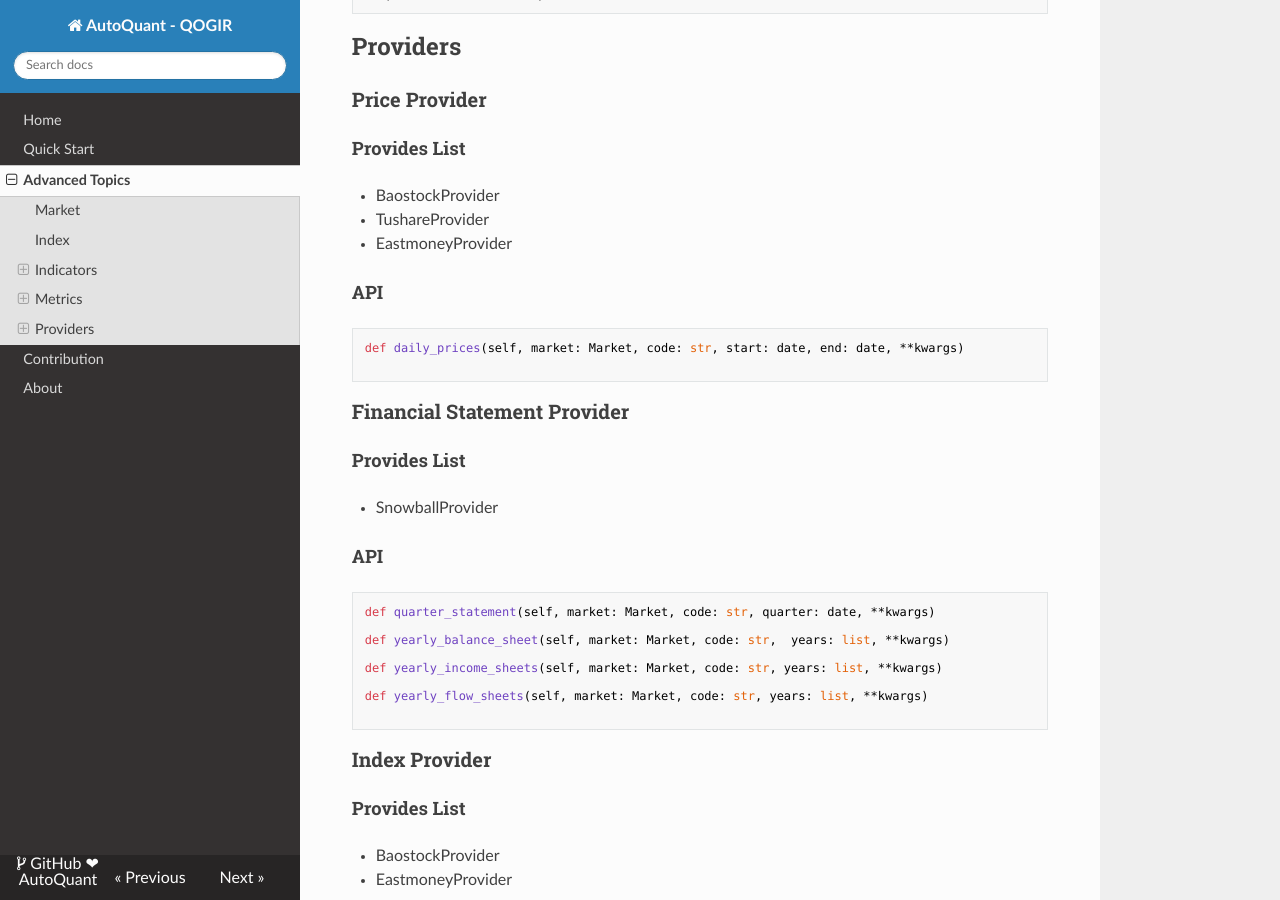
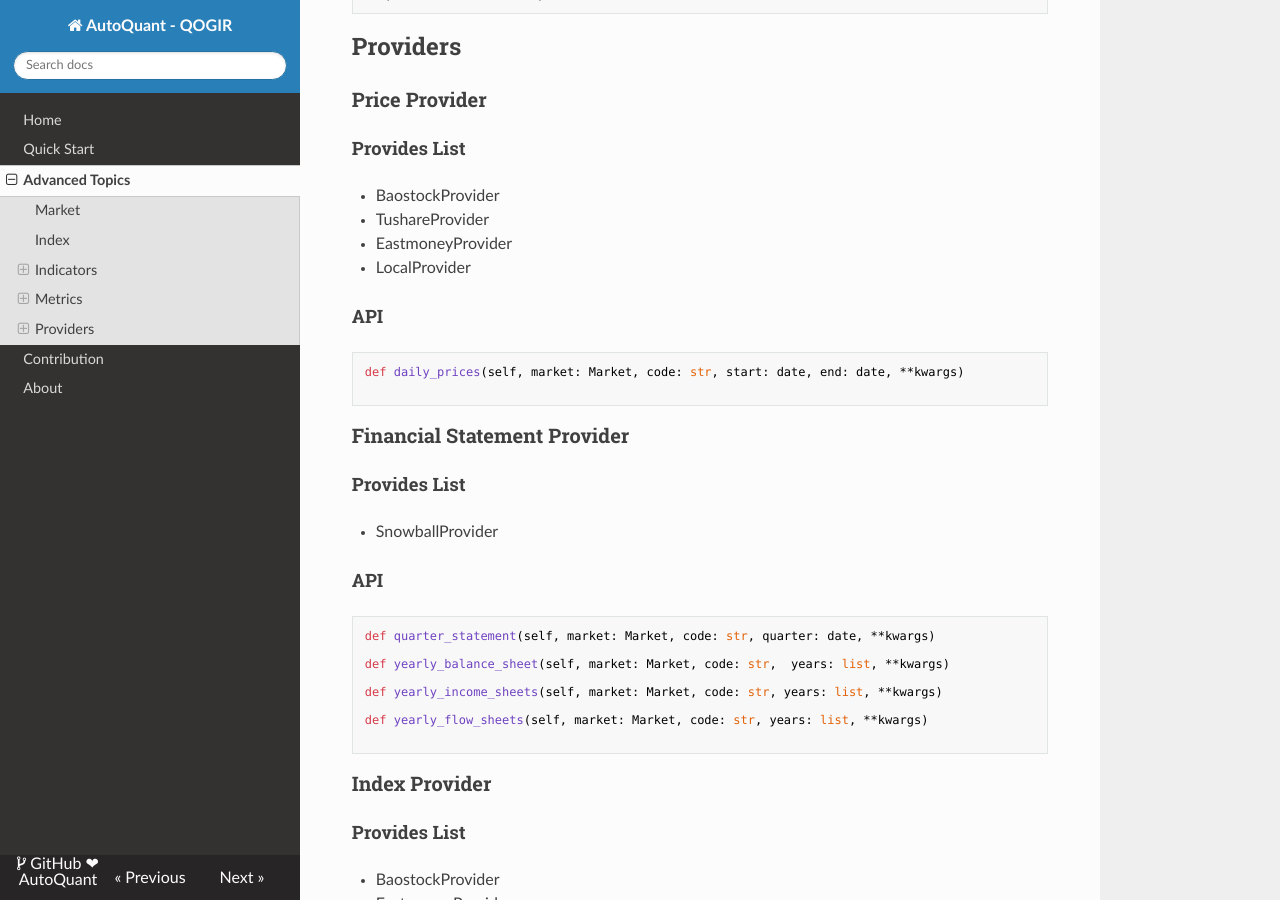
Before and after one commit to Marcnuth/AutoQuant, an MkDocs documentation site: the page built from docs/advanced.md, in a window 1280 px wide and 900 px high, scrolled down 1913 px. Built offline with MkDocs 1.6.1, drawn with Linux system fonts in a browser that asks for light colours; nearby versions of some CDN libraries.

Commit message:
doc for local provider

````diff
--- a/docs/advanced.md
+++ b/docs/advanced.md
@@ -100,6 +100,7 @@ output = MOM(close, timeperiod=5)
 - BaostockProvider
 - TushareProvider
 - EastmoneyProvider
+- LocalProvider
 
 #### API
 ```python
````
